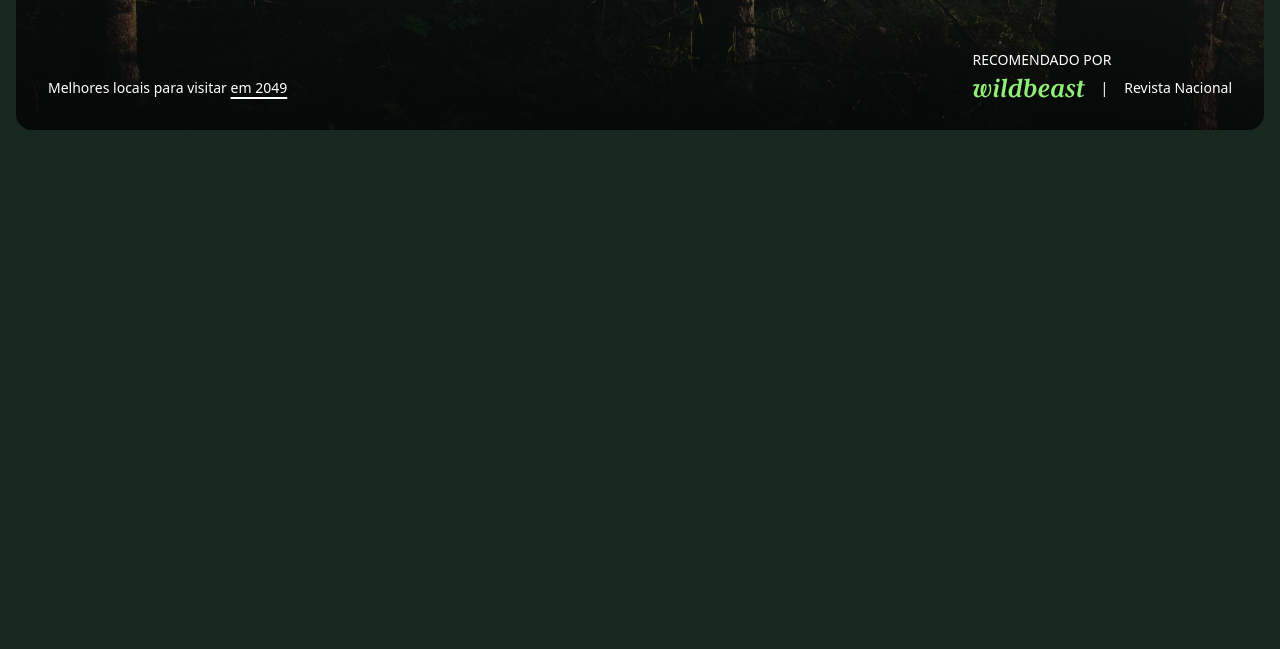
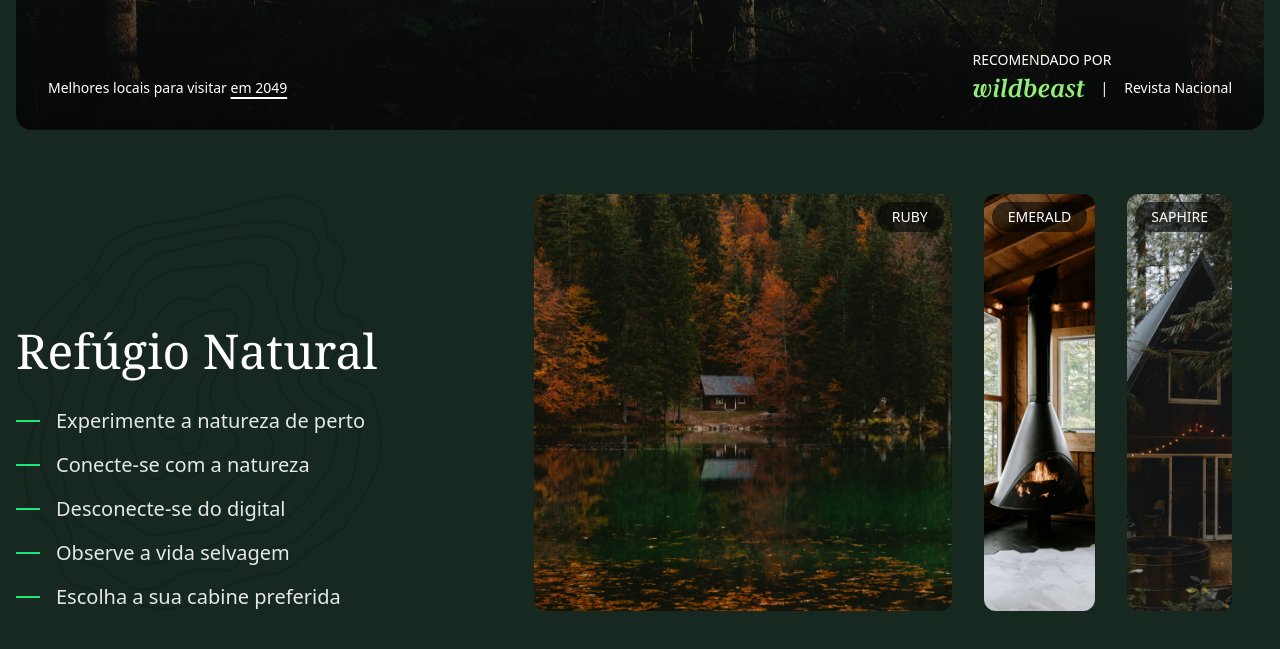
Before and after one commit to AlChris91/Forest, a website: page src/index.html in a window 1280 px wide. Shown: the part 617-1266 px from the top of the page. Before the commit the page ends 800 px from the top, so only its background shows below. Drawn offline with Linux system fonts and the light colour scheme.

Commit message:
Sessão de acomodações criada

```diff
--- a/src/index.html
+++ b/src/index.html
@@ -59,6 +59,36 @@
       </div>
     </div>
   </main>
+  <!-- Acomodações -->
+  <section id="acomodacoes" class="container grid lg:grid-cols-[2fr_3fr] gap-8 mb-12 sm:mb-16 pt-16">
+    <div class="content-end bg-[url('./img/padrao.svg')] bg-no-repeat bg-contain bg-left-bottom">
+      <h2 class="text-white mb-8 text-4xl font-serif lg:text-5xl">Refúgio Natural</h2>
+      <ul class="text-gray-200 *:flex *:items-center *:gap-4 grid gap-4 sm:text-xl">
+        <li><span class="h-0.5 w-6 bg-verde-400 inline-block"></span>Experimente a natureza de perto</li>
+        <li><span class="h-0.5 w-6 bg-verde-400 inline-block"></span>Conecte-se com a natureza</li>
+        <li><span class="h-0.5 w-6 bg-verde-400 inline-block"></span>Desconecte-se do digital</li>
+        <li><span class="h-0.5 w-6 bg-verde-400 inline-block"></span>Observe a vida selvagem</li>
+        <li><span class="h-0.5 w-6 bg-verde-400 inline-block"></span>Escolha a sua cabine preferida</li>
+      </ul>
+    </div>
+    <div class="grid grid-cols-[2fr_1fr] gap-4 sm:gap-8">
+      <div class=" grid *:col-start-1 *:row-start-1">
+        <img class=" size-full object-cover rounded-xl" src="./img/casa1.jpg" alt="Casa 1">
+        <span class="m-2  self-start justify-self-end uppercase text-white rounded-full bg-verde-950/60 px-4 py-2 text-sm/none">Ruby</span>
+      </div>
+      <div class="grid grid-cols-[2fr_1fr] gap-4 sm:gap-8">
+        <div class=" grid *:col-start-1 *:row-start-1">
+          <img class=" size-full object-cover rounded-xl" src="./img/casa2.jpg" alt="Casa 2">
+          <span class="m-2  self-start justify-self-end uppercase text-white rounded-full bg-verde-950/60 px-4 py-2 text-sm/none">Emerald</span>
+        </div>
+        <div class="grid grid-cols-[2fr_1fr] gap-4 sm:gap-8">
+          <div class=" grid *:col-start-1 *:row-start-1">
+            <img class=" size-full object-cover rounded-xl" src="./img/casa3.jpg" alt="Casa 3">
+            <span class="m-2  self-start justify-self-end uppercase text-white rounded-full bg-verde-950/60 px-4 py-2 text-sm/none">Saphire</span>
+          </div>
+
+        </div>
+  </section>
 </body>
 
 </html>
```
Also changed, not shown: src/output.css.
